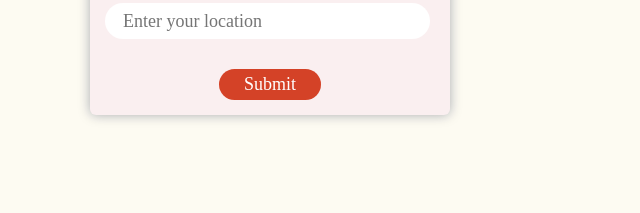
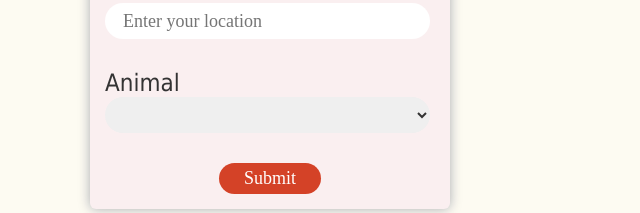
Before and after one commit to pravinkori/adopt-me-pet-adoption-webapp, a React (Vite) app: page / in a window 1280 px wide. Shown: the part 180-393 px from the top of the page, without its empty margins (0-640 px from the left). Built offline with nearby package versions, Linux system fonts and the light colour scheme.

Commit message:
Addingl options of animals using map.

```diff
--- a/package.json
+++ b/package.json
@@ -26,7 +26,9 @@
     "vite": "^3.1.4"
   },
   "dependencies": {
+    "@cred/neopop-web": "^1.0.0",
     "react": "^18.2.0",
-    "react-dom": "^18.2.0"
+    "react-dom": "^18.2.0",
+    "styled-components": "^5.3.6"
   }
 }
--- a/src/App.jsx
+++ b/src/App.jsx
@@ -1,6 +1,7 @@
 import React from "react";
 import { createRoot } from "react-dom/client";
 import SearchParams from "./SearchParams";
+
 
 /*
  * App is a function component
@@ -11,6 +12,7 @@ const App = () => {
         <div>
             <h1>Adopt Me!</h1>
             <SearchParams />
+
         </div>
     )
 };
--- a/src/SearchParams.jsx
+++ b/src/SearchParams.jsx
@@ -1,17 +1,41 @@
 import { useState } from "react";
+
+const ANIMALS = ["Bird", "Cat", "Dog", "Rabbit", "Reptile"];
 
 const SearchParams = () => {
     const [location, setLocation] = useState("");
+    const [animal, setAnimal] = useState("");
+
     return (
         <div className="search-params">
             <form action="">
                 <label htmlFor="location">
                     Location
                     <input
-                        onChange={(e) => setLocation(e.target.value)}
                         id="location"
                         value={location}
-                        placeholder="Enter your location" />
+                        placeholder="Enter your location"
+                        onChange={(e) => {
+                            setLocation(e.target.value)
+                        }}
+                    />
+                </label>
+
+                <label htmlFor="animal">
+                    Animal
+                    <select
+                        id="animal"
+                        value={animal}
+                        onChange={(e) => {
+                            setAnimal(e.target.value);
+                        }}
+                    >
+
+                        <option />
+                        {ANIMALS.map(animal => (
+                            <option key={animal}>{animal}</option>
+                        ))}
+                    </select>
                 </label>
                 <button>
                     Submit
```
Also changed, not shown: src/Button.jsx (added, +19 -0 lines), 1 other file (tests, documents, lock files or other folders).
